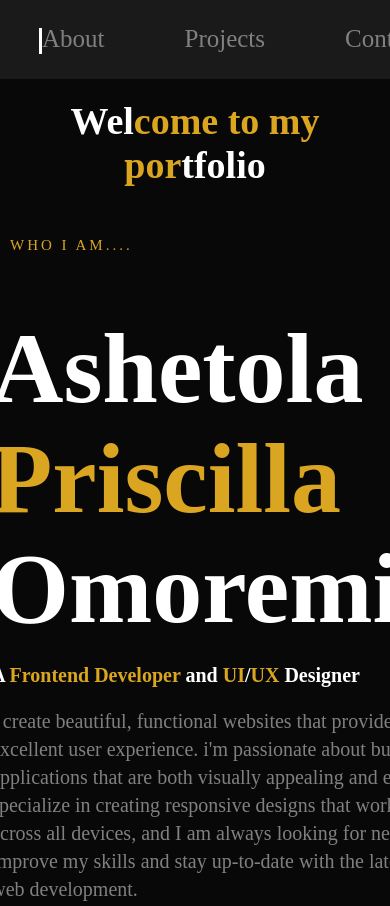
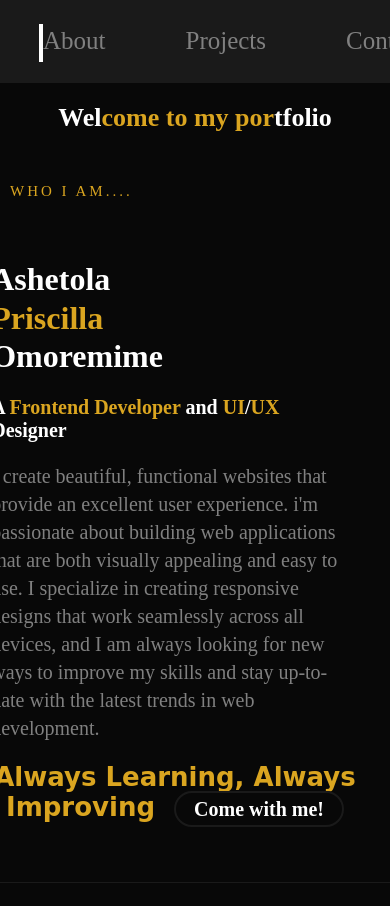
Before and after one commit to Cilla-Dev/Cilla_Dev, a plain HTML site: page index.html in a window 390 px wide. Shown: the top 906 px of the page. Drawn offline with Linux system fonts and the light colour scheme.

Commit message:
Update style.css

```diff
--- a/style.css
+++ b/style.css
@@ -298,3 +298,15 @@ footer{
     margin-top: 20px;
     display: block;
 }
+@media (max-width: 600px) {
+  h1 {
+    font-size: 32px !important;
+    line-height: 1.2 !important;
+  }
+  h2 {
+    font-size: 26px !important;
+  }
+  .hero h1, .about h1 {
+    font-size: 32px !important;
+  }
+}
```
